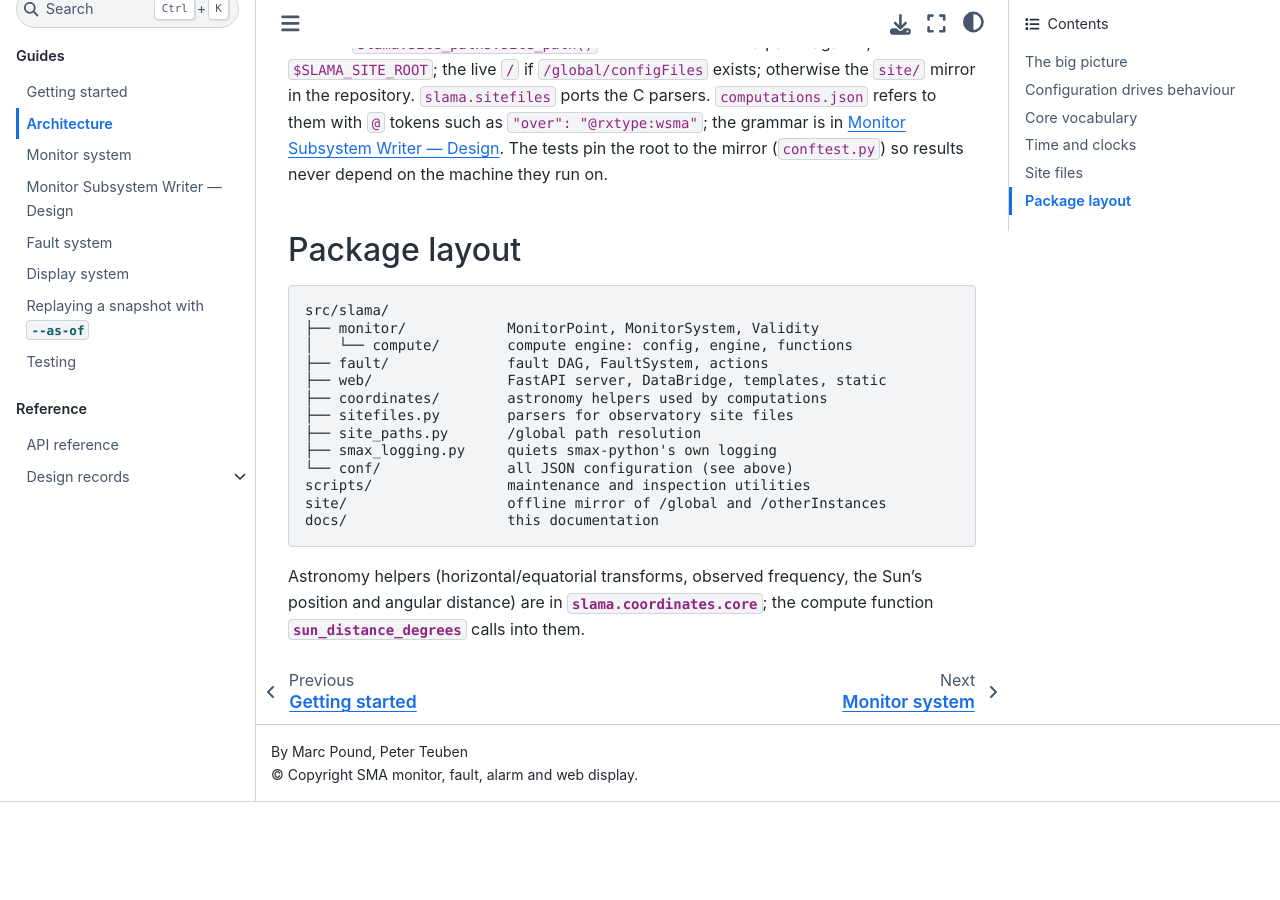
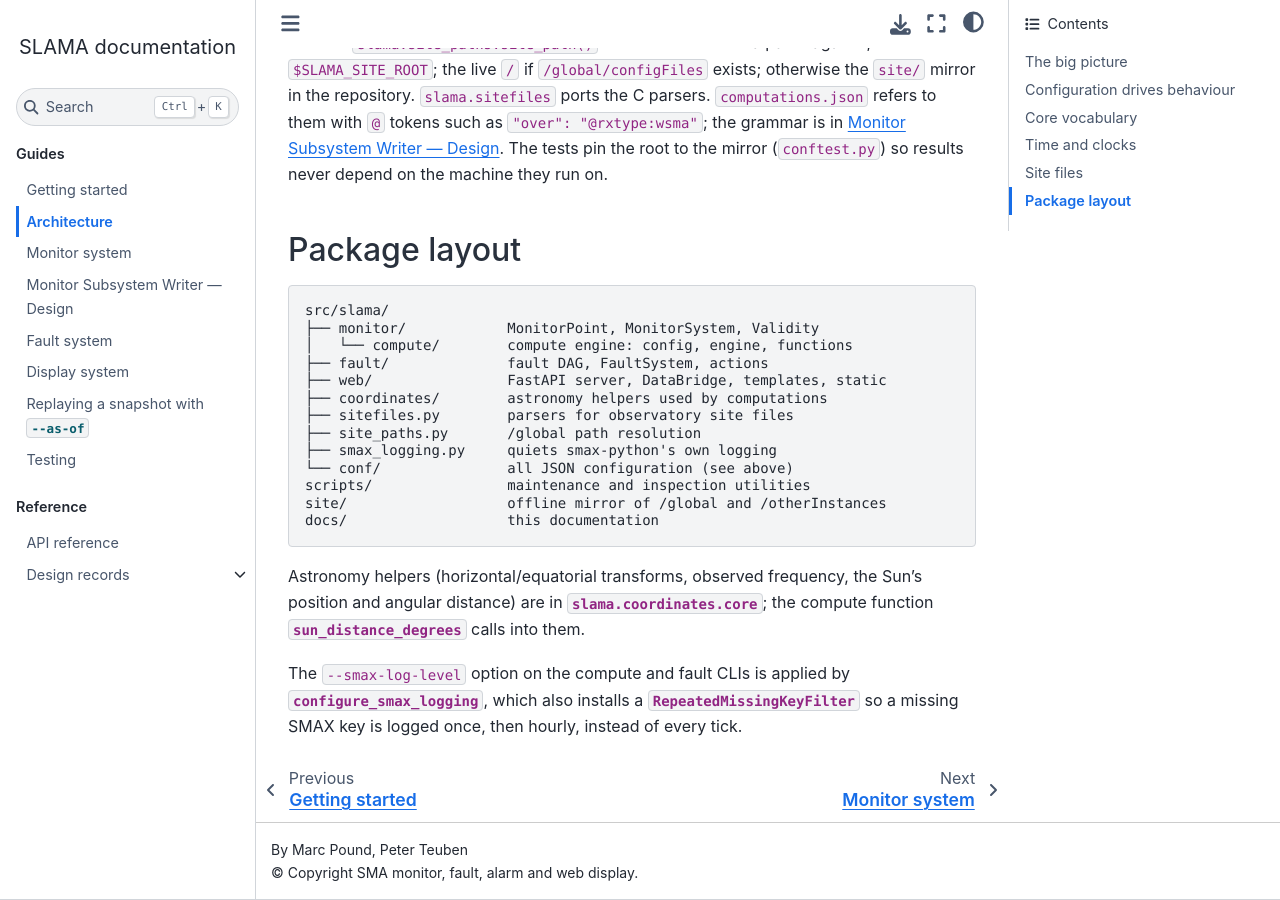
Before and after one commit to astroumd/slama, a Sphinx documentation site: the page built from slama/docs/source/architecture.md, in a window 1280 px wide and 900 px high, scrolled down 2455 px. Built offline with Sphinx 7.4.7 and the Sphinx Book theme 1.1.4, drawn with Linux system fonts in a browser that asks for light colours; before the commit the page ends 3257 px from its top, so only the background shows below that.

Commit message:
docs: add smax_logging and CLI entry points to the API reference
Co-Authored-By: Claude Sonnet 5.5 <noreply@anthropic.com>

```diff
--- a/slama/docs/source/architecture.md
+++ b/slama/docs/source/architecture.md
@@ -129,3 +129,8 @@ Astronomy helpers (horizontal/equatorial transforms, observed frequency,
 the Sun's position and angular distance) are in {py:mod}`slama.coordinates.core`;
 the compute function {py:func}`sun_distance_degrees <slama.monitor.compute.functions.sun_distance_degrees>`
 calls into them.
+
+The `--smax-log-level` option on the compute and fault CLIs is applied by
+{py:func}`configure_smax_logging <slama.smax_logging.configure_smax_logging>`,
+which also installs a {py:class}`RepeatedMissingKeyFilter <slama.smax_logging.RepeatedMissingKeyFilter>`
+so a missing SMAX key is logged once, then hourly, instead of every tick.
```
Also changed, not shown: slama/docs/source/api.md (+13 -0 lines).
